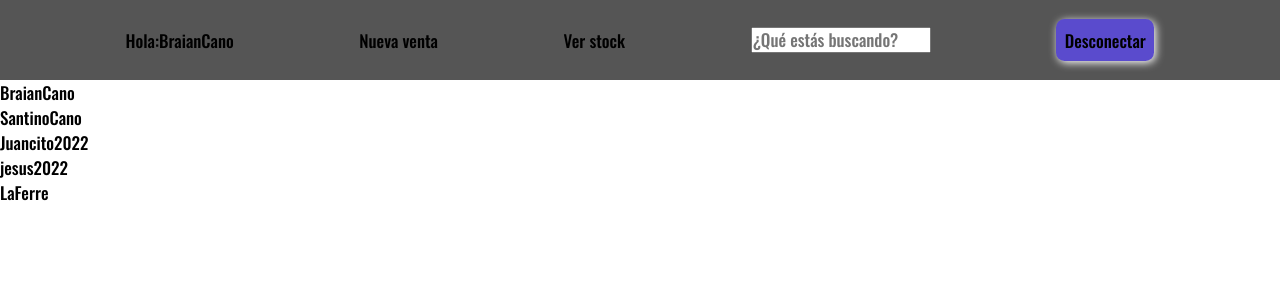
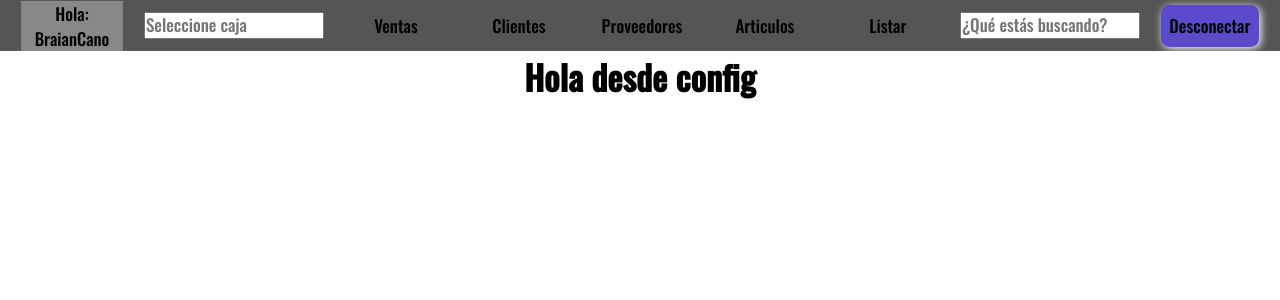
Before and after one commit to braiicano/gestion-ventas, a Flask app: page /home?name=config in a window 1280 px wide. Shown: the top 300 px of the page. Run offline with Flask 2, Linux system fonts and the light colour scheme; a user stored in the database is signed in; data comes from the database, SQL or seed files in the repository; both versions use the stored data as it was after the commit; some libraries are stand-ins or nearby versions.

Commit message:
create many functions

```diff
--- a/app/app.py
+++ b/app/app.py
@@ -1,5 +1,5 @@
 # Modules
-from flask import Flask, render_template, redirect, request, url_for, make_response, session, escape, flash, g
+from flask import Flask, render_template, redirect, request, url_for, make_response, session, escape, flash, jsonify, g
 from flask_sqlalchemy import SQLAlchemy
 from werkzeug.security import generate_password_hash, check_password_hash
 
@@ -20,6 +20,7 @@ class Users(db.Model):
     username = db.Column(db.String(30), unique=True, nullable=False)
     email = db.Column(db.String(50), unique=True, nullable=False)
     password = db.Column(db.String(100), nullable=False)
+    # datetime = db.Column(db.DateTime(),default=db.datenow())
     # status = db.Column(db.Integer, nullable=False)
 
 class Create_Items(db.Model):
@@ -78,7 +79,7 @@ def singup():
     if request.method == 'POST':
         if request.form['password'] == request.form['confirm-password']:
             print('###user###')
-            if check_data(request.form,'username'):
+            if not check_data(request.form,'username'):
                 print('###email###')
                 if not check_data(request.form, 'email'):
                     create(request.form)
@@ -111,11 +112,25 @@ def login():
 @app.route("/home")
 def home():
     if g.user:
-        queries = db.session.query(Users).all()
-        return render_template('app.html',name=g.user,db=queries)
+        iterable=request.args.get('name')
+        if not iterable:
+            queries = db.session.query(Users).all()
+            return render_template('app.html',name=g.user,db=queries)
+        return render_template(f'{iterable}.html',name=g.user,articles=temp_list)
     else:
         flash("Debes iniciar sesión primero.","alert-message")
         return redirect('/')
+
+@app.route("/article_new")# agregar plantilla para creacion de articulos
+def article_new():
+    temp_list.append(request.args.get('value'))
+    return redirect(url_for('home',name='article'))
+
+@app.route("/search")# mostrar vista de elemento encontrado o no
+def search():
+    #realizar consulta
+    return redirect(url_for('home',name='article'))
+
 @app.errorhandler(404)
 def error(e):
     return render_template("error.html"),404
@@ -133,4 +148,5 @@ def logout(name = 'new_session'):
 app.secret_key = "Santino2015Benicio19"
 if __name__ == '__main__':
     db.create_all()
+    temp_list=[]
     app.run(debug= True, port= 8000)
--- a/app/static/styles/base_app.css
+++ b/app/static/styles/base_app.css
@@ -1,7 +1,7 @@
 @import url("index.css");
 .menu-content{
   width: 100vw;
-  height: 10vh;
+  height: 3em;
   background-color: #555;
   color: #fff;
   display: flex;
@@ -14,15 +14,33 @@
   width: 100vw;
   height: auto;
 }
-.bar-item:hover{color:#fff;}
-.disconnect{
+.bar-item{
+  width: 6em;
+  text-align: center;
+}
+.bar-item:hover{
+  color:#fff;
+  transition-duration: .15s;
+}
+.disconnect,.article-button-menu{
   background-color: rgb(90,75,205);
   box-shadow: .1em .1em .5em #fff;
   padding: .5em;
   border-radius: .5em;
   transition-duration: .2s;
 }
-.disconnect:hover{
+.disconnect:hover,.article-button-menu:hover{
   background-color: rgb(50,65,185);
   color: #fff;
 }
+
+.article-menu{
+  flex-direction: row;
+  justify-content: space-around;
+  width: 100vw;
+  height: fit-content;
+  background-color: #888;
+}
+.article-input-menu{
+  width: 40em;
+}
--- a/app/static/styles/index.css
+++ b/app/static/styles/index.css
@@ -3,6 +3,7 @@
 :root{
   --font: 17px;
   --hover: rgb(178,200,255);
+  --title-hover: rgb(31 65 148);
   --hover-a: rgba(198,250,255,.9);
   --item-color: rgb(90,110,230);
 }
@@ -24,7 +25,7 @@ h2{font-size: 2em;}
 h3{font-size: 1.5em;}
 h4{font-size: .8em;}
 p{font-size: 1em;}
-a,b,i,input{
+a,b,i,input,button{
   font-size: inherit;
   text-decoration: none;
 }
@@ -80,26 +81,28 @@ img{
 }
 @keyframes pop{
   0%{
-    text-shadow: 0 0 0 var(--hover);
+    text-shadow: 0 0 0 var(--title-hover);
   }
   50%{
     /*color: var(--hover);*/
     text-shadow: .1em .1em 1em #000;
   }
   100%{
-    text-shadow: 0 0 0 var(--hover);
+    text-shadow: 0 0 0 var(--title-hover);
   }
 }
 .subtitle{margin-bottom: .5em;}
 .form-item, .form-button{
   margin: .55em 0;
   width: 75%;
+  transition-duration: .2s;
 }
 .form-item:focus-within{
   background-color: var(--hover);
 }
 .form-button:hover{
-  background-color: var(--hover);
+  background-color: var(--title-hover);
+  color: #fff;
 }
 .forget-password{
   color: var(--item-color);
--- a/app/templates/base_app.html
+++ b/app/templates/base_app.html
@@ -5,10 +5,25 @@
 {% block title %}-Stock y ventas{% endblock %}
 {% block content %}
 <div class="menu-content">
-  <p class="bar-item">Hola:{{ name }}</p>
-  <p class="bar-item">Nueva venta</p>
-  <p class="bar-item">Ver stock</p>
-  <input type="search" placeholder="¿Qué estás buscando?">
+  <a href="{{ url_for("home",name="config") }}"><p class="bar-item" id="config">Hola: {{name}}</p></a>
+  <input type="text" id="checkers" list="checker_list" placeholder="Seleccione caja"/>
+  <datalist id="checker_list">
+    <select id="elements" name="elements">
+      <option value="Administrador" label="Administrador">
+      <option value="Caja1" label="Caja1">
+      <option value="Caja2" label="Caja2">
+      <option value="Caja3" label="Caja3">
+    </select>
+  </datalist>
+  <a href="{{ url_for("home",name="sell") }}"><p class="bar-item" id="sell">Ventas</p></a>
+  <a href="{{ url_for("home",name="client") }}"><p class="bar-item" id="client">Clientes</p></a>
+  <a href="{{ url_for("home",name="provider") }}"><p class="bar-item" id="provider">Proveedores</p></a>
+  <a href="{{ url_for("home",name="article") }}"><p class="bar-item" id="article">Articulos</p></a>
+  <a href="{{ url_for("home",name="list") }}"><p class="bar-item" id="list">Listar</p></a>
+  <form action="{{ url_for("search") }}" method="get">
+    <input type="search" name='value' placeholder="¿Qué estás buscando?">
+    <button type="submit" style="display:contents"></button>
+  </form>
   <a href="{{ url_for('logout') }}">
     <p class="disconnect">Desconectar</p>
   </a>
--- /dev/null
+++ b/app/templates/config.html
@@ -0,0 +1,10 @@
+{% extends "base_app.html" %}
+{% block front_panel %}
+<style>
+  #config{background-color: #888;}
+</style>
+<h2 style="text-align: center;"> Hola desde config</h2>
+{% for i in db %}
+<p>{{i.username}}</p>
+{% endfor %}
+{% endblock %}
```
Also changed, not shown: app/templates/article.html (added, +19 -0 lines), app/templates/client.html (added, +10 -0 lines), app/templates/index.html (+4 -4 lines), app/templates/list.html (added, +10 -0 lines), app/templates/provider.html (added, +10 -0 lines), app/templates/sell.html (added, +10 -0 lines), database.db.
